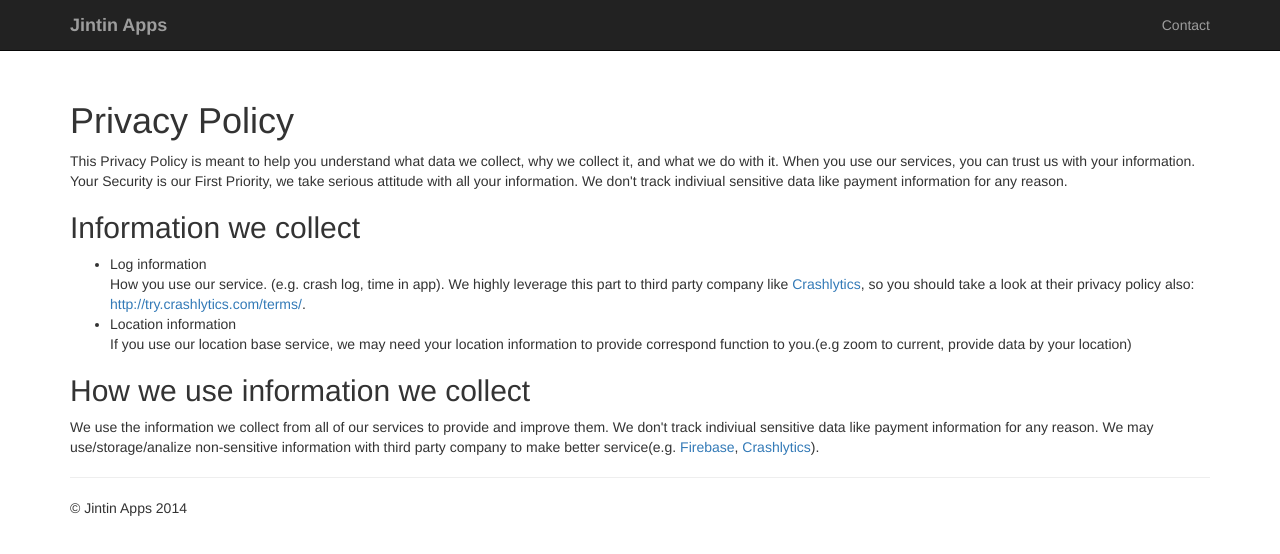
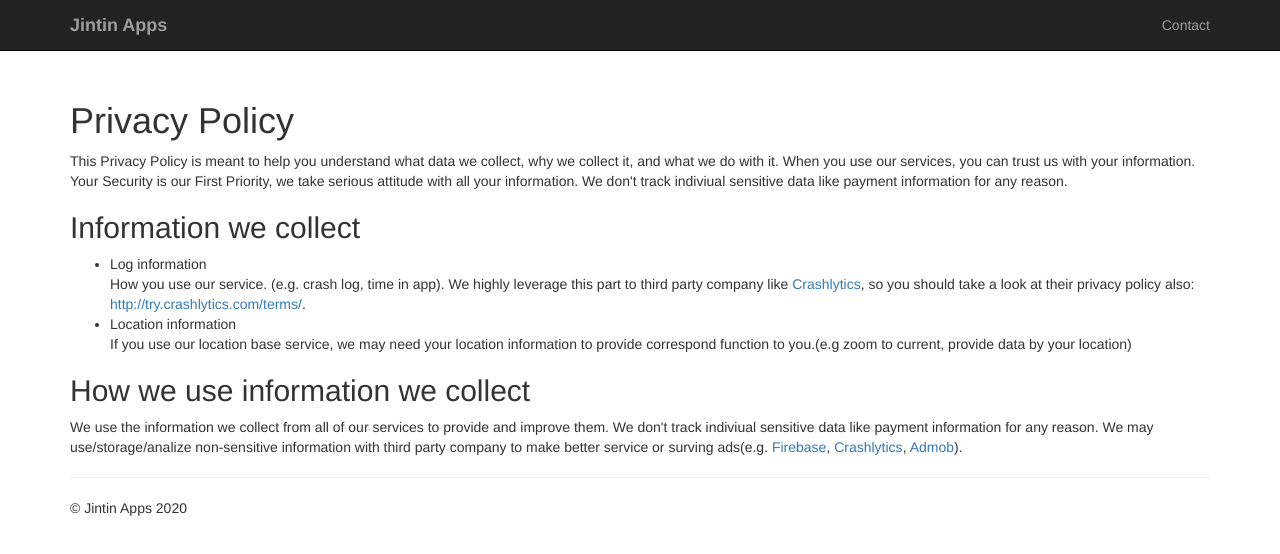
Before and after one commit to JintinApps/JintinApps.github.io, a plain HTML site: page privacy.html in a window 1280 px wide. Drawn offline with nearby package versions, Linux system fonts and the light colour scheme.

Commit message:
add admob

```diff
--- a/privacy.html
+++ b/privacy.html
@@ -61,15 +61,16 @@
       </p>
       <h2>How we use information we collect</h2>
       <p>
-        We use the information we collect from all of our services to provide and improve them. We don't track indiviual sensitive data like payment information for any reason. We may use/storage/analize non-sensitive information with third party company to make better service(e.g.
+        We use the information we collect from all of our services to provide and improve them. We don't track indiviual sensitive data like payment information for any reason. We may use/storage/analize non-sensitive information with third party company to make better service or surving ads(e.g.
         <a href="https://firebase.google.com/">Firebase</a>,
-        <a href="https://try.crashlytics.com/">Crashlytics</a>).
+        <a href="https://try.crashlytics.com/">Crashlytics</a>,
+        <a href="https://admob.google.com/">Admob</a>).
       </p>
 
       <hr>
 
       <footer>
-        <p>&copy; Jintin Apps 2014</p>
+        <p>&copy; Jintin Apps 2020</p>
       </footer>
     </div>
     <!-- /.container -->
```
